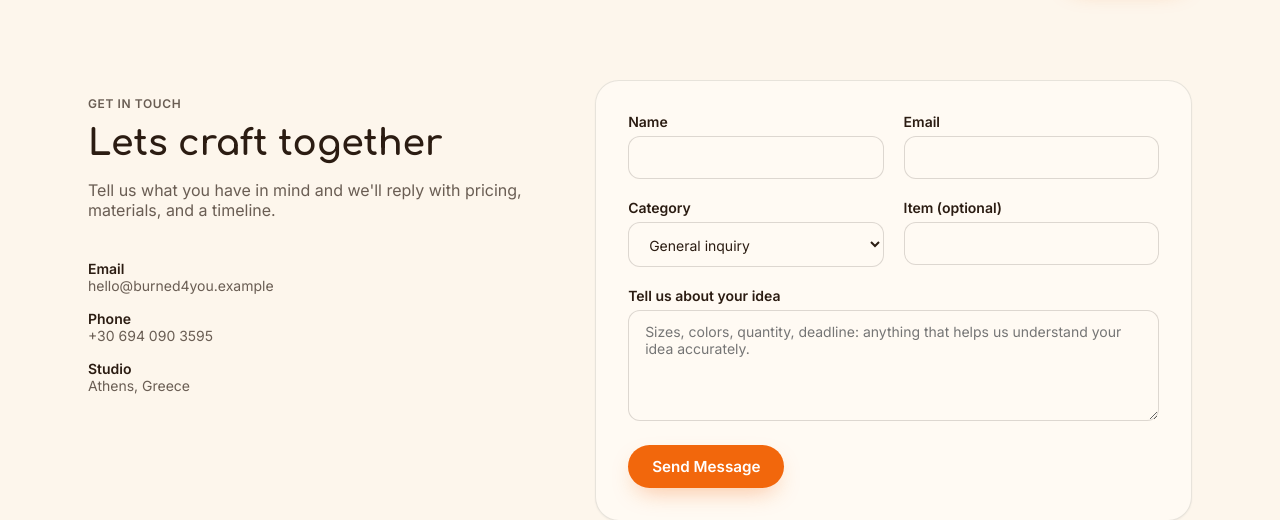
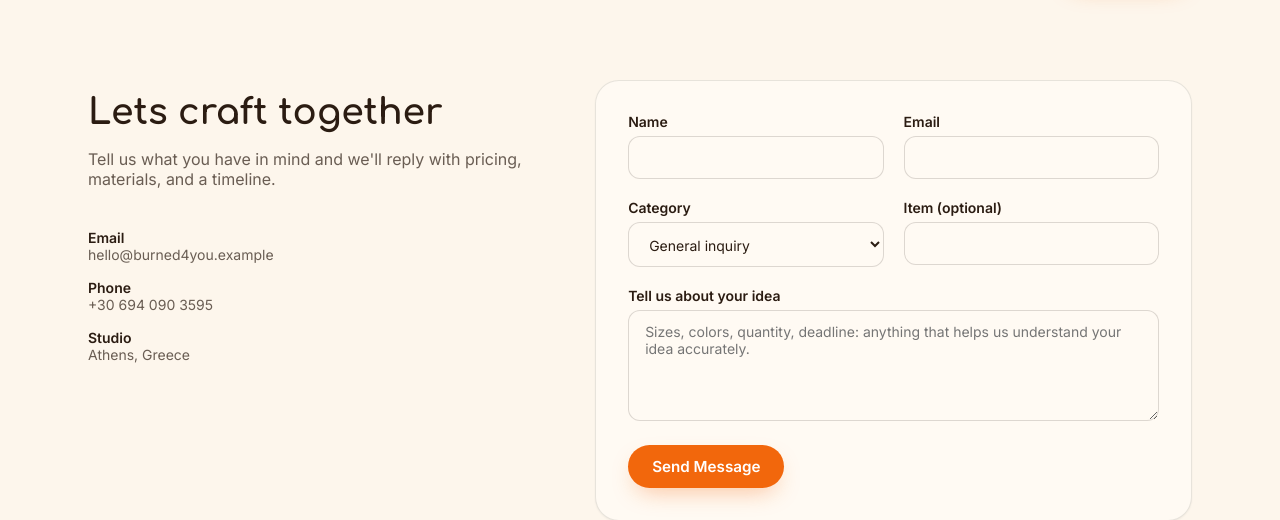
Before and after one commit to Tlotger/burned4you-site, a WordPress theme: template wordpress-theme/burned4you/page-contact.php in a window 1280 px wide. Shown: the part 73-593 px from the top of the page. Run offline with PHP 8.4 and a stand-in for WordPress, Linux system fonts and the light colour scheme; the site name, menu and one post (Sample post) are stand-ins, and other content is empty.

Commit message:
Remove the eyebrow label from the Contact page

```diff
--- a/wordpress-theme/burned4you/page-contact.php
+++ b/wordpress-theme/burned4you/page-contact.php
@@ -23,7 +23,6 @@ if ( is_wp_error( $categories ) ) {
 <section class="section-tight">
 	<div class="container contact-grid">
 		<div>
-			<p class="eyebrow"><?php echo esc_html( b4y_str( 'contact.eyebrow', 'Get in touch' ) ); ?></p>
 			<h1><?php echo esc_html( b4y_str( 'contact.title', 'Lets craft together' ) ); ?></h1>
 			<p><?php echo esc_html( b4y_str( 'contact.text', "Tell us what you have in mind and we'll reply with pricing, materials, and a timeline." ) ); ?></p>
 
```
